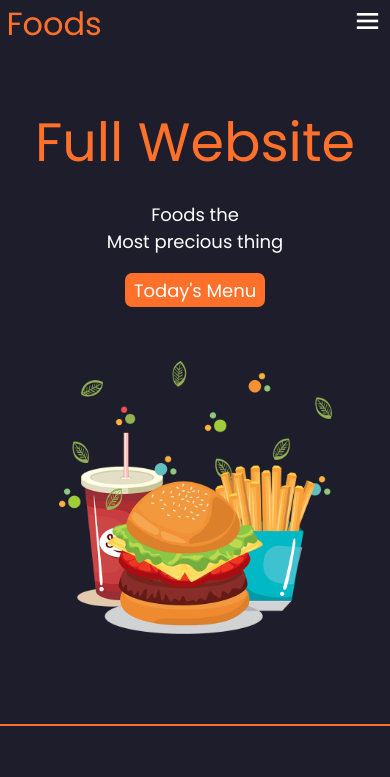
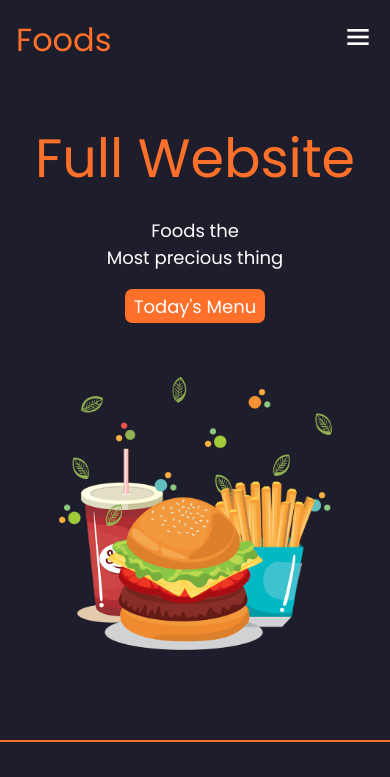
Before and after one commit to Camilo12p/Proyectos_Hamburguesa, a plain HTML site: page index.html in a window 390 px wide. Shown: the top 777 px of the page. Drawn offline with nearby package versions, Linux system fonts and the light colour scheme.

Commit message:
se mejoro la navegacion y se puso un z index todo para movil

```diff
--- a/css/styles.css
+++ b/css/styles.css
@@ -300,8 +300,11 @@ footer {
     width: 100%;
   }
   .header {
-    top: 0.5em;
-    margin: 0 0.2em;
+    padding: 0 0.5em;
+    position: sticky;
+    top: 0;
+    z-index: 1;
+    background-color: #1e1d2b;
   }
   .title_nav {
     margin: 0;
```
